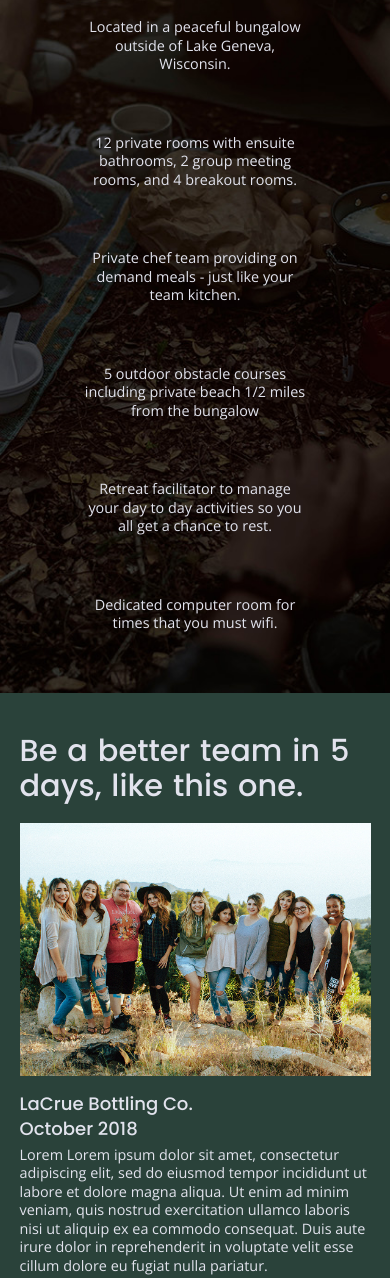
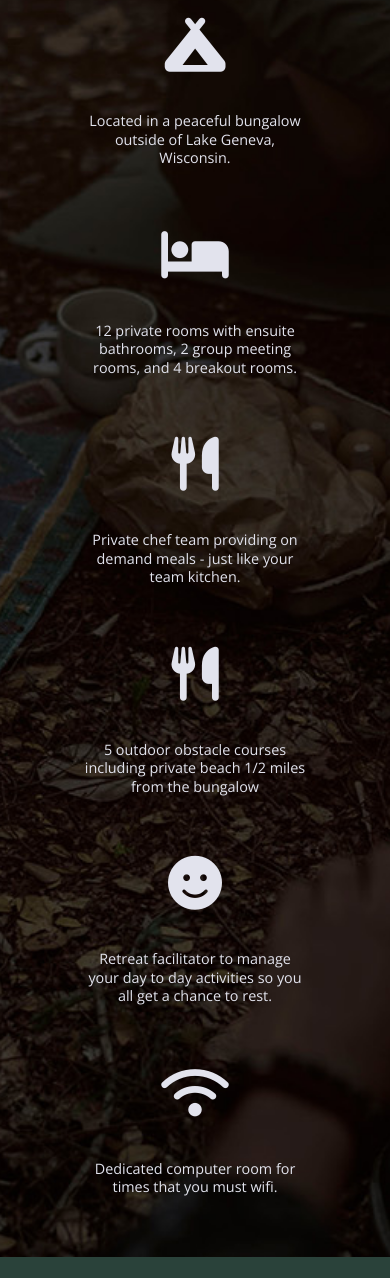
Before and after one commit to cm-dungee/unplugged-retreat, a website built with Parcel: page index.html in a window 390 px wide. Shown: the part 1120-2398 px from the top of the page. Built offline with nearby package versions, Linux system fonts and the light colour scheme.

Commit message:
Added icons to homepage, removed address card from responsive map

```diff
--- a/css/main.css
+++ b/css/main.css
@@ -351,6 +351,11 @@ aside .form {
     align-items: center;
 	flex-flow: row wrap;
 	text-align: center;
+}
+
+.features i {
+	font-size: 3.75em;
+        margin-bottom: 40px;
 }
 
 .features p {
@@ -963,7 +968,7 @@ input[type=button] {
     overflow: hidden;
     position: relative;
 	margin: 0;
-}
+	}
 
 	.contact-section .content-wrapper {
 		margin: 50px 0;
--- a/index.html
+++ b/index.html
@@ -19,6 +19,8 @@
 
   <link rel="stylesheet" href="css/normalize.css">
   <link rel="stylesheet" href="css/main.css">
+
+  <script src="https://kit.fontawesome.com/3c765a1e84.js" crossorigin="anonymous"></script>
 
   <!-- Google Fonts -->
   <link href="https://fonts.googleapis.com/css?family=Open+Sans:400,700|Poppins:500,700" rel="stylesheet">
@@ -74,28 +76,28 @@
 				<h2>Have the work week you always dreamed of - without the bad wifi.</h2>
 				<div class="features-items">
 					<article>
-						<p class="fontawesome-icon"></p>
+						<p class="fontawesome-icon"><i class="fas fa-campground"></i></p>
 						<p class="features-item-description">Located in a peaceful bungalow outside of Lake Geneva, Wisconsin.</p>
 					</article>
 					<article>
-						<p class="fontawesome-icon"></p>
+						<p class="fontawesome-icon"><i class="fas fa-bed"></i></p>
 						<p class="features-item-description">12 private rooms with ensuite bathrooms, 2 group meeting rooms, and 4
 						breakout rooms.</p>
 					</article>
 					<article>
-						<p class="fontawesome-icon"></p>
+						<p class="fontawesome-icon"><i class="fas fa-utensils"></i></p>
 						<p class="features-item-description">Private chef team providing on demand meals - just like your team kitchen.</p>
 					</article>
 					<article>
-						<p class="fontawesome-icon"></p>
+						<p class="fontawesome-icon"><i class="fas fa-utensils"></i></p>
 						<p class="features-item-description">5 outdoor obstacle courses including private beach 1/2 miles from the bungalow</p>
 					</article>
 					<article>
-						<p class="fontawesome-icon"></p>
+						<p class="fontawesome-icon"><i class="fas fa-smile"></i></p>
 						<p class="features-item-description">Retreat facilitator to manage your day to day activities so you all get a chance to rest.</p>
 					</article>
 					<article>
-						<p class="fontawesome-icon"></p>
+						<p class="fontawesome-icon"><i class="fas fa-wifi"></i></p>
 						<p class="features-item-description">Dedicated computer room for times that you must wifi.</p>
 					</article>
 				</div>
```
Also changed, not shown: about/index.html (+2 -0 lines), faqs/index.html (+2 -0 lines).
